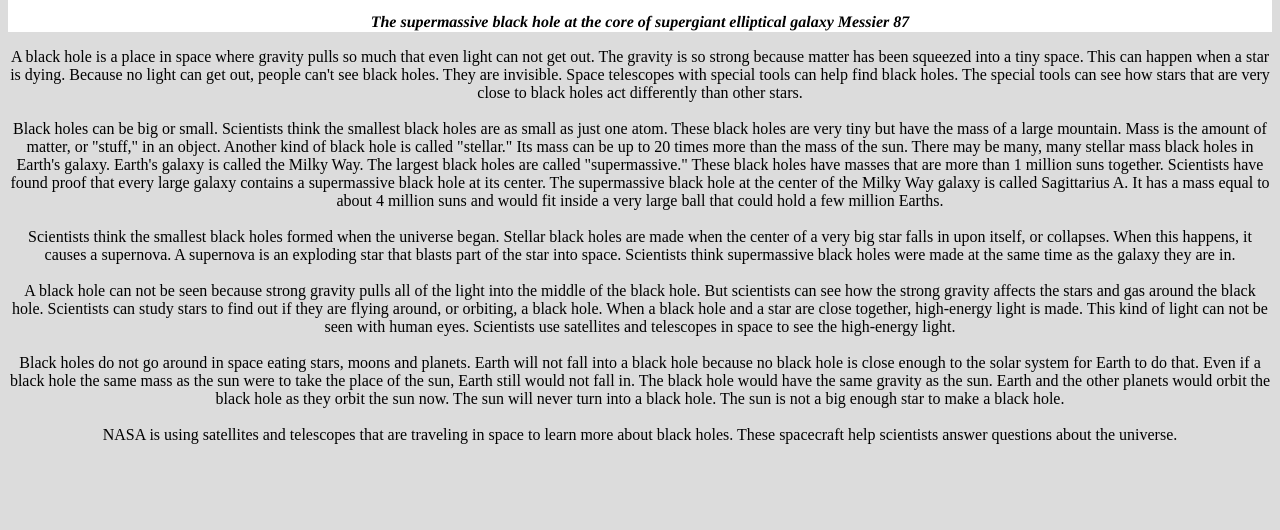
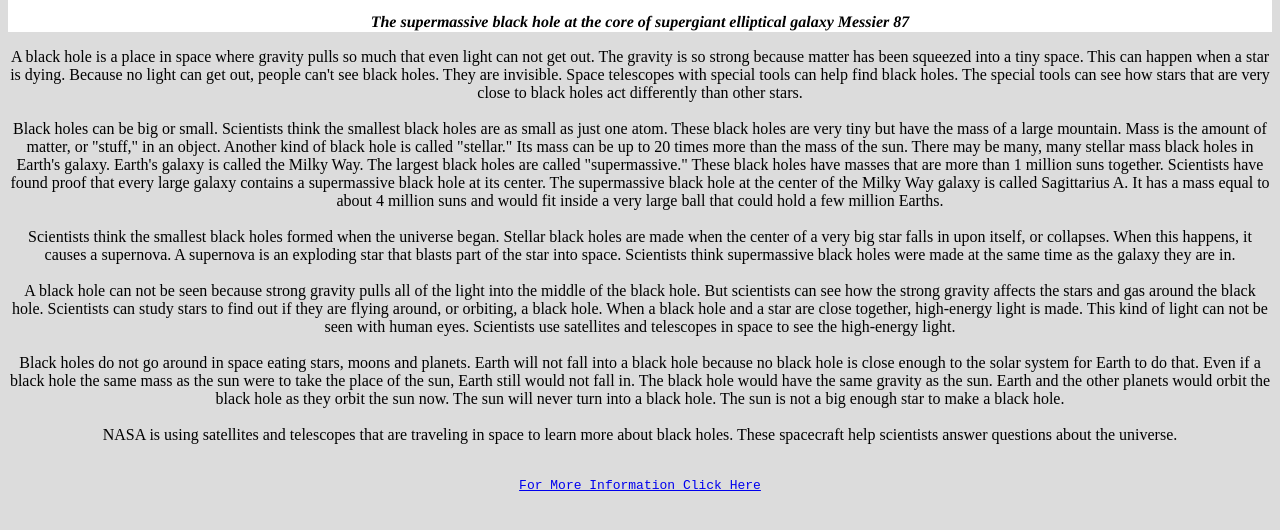
Before and after one commit to Syangmay/Microverse, a plain HTML site: page index.html in a window 1280 px wide. Shown: the part 172-702 px from the top of the page. Drawn offline with Linux system fonts and the light colour scheme.

Commit message:
adding the link

```diff
--- a/index.html
+++ b/index.html
@@ -91,7 +91,7 @@ The sun will never turn into a black hole. The sun is not a big enough star to m
 <br><br></p>
 
 
-
+<a id="tribute-link" href="http://quantumspotacademy.org/wp..." target="_blank">For More Information Click Here</a>
 
 
 </div>
```
